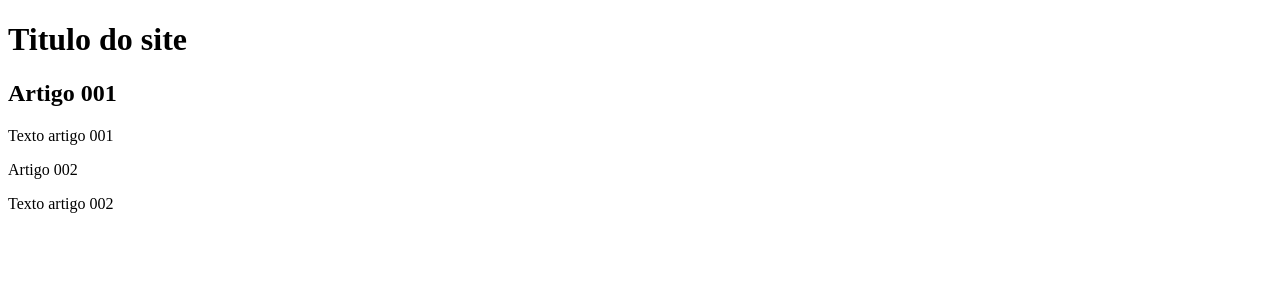
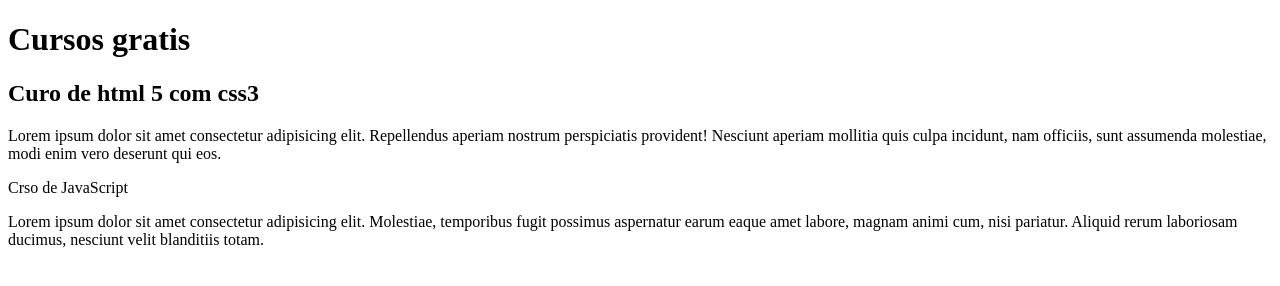
Before and after one commit to PhilipeHoop/projeto--site, a plain HTML site: page index.html in a window 1280 px wide. Drawn offline with Linux system fonts and the light colour scheme.

Commit message:
Comecei a digita o conteudo

```diff
--- a/index.html
+++ b/index.html
@@ -9,14 +9,14 @@
 <body>
   <main>
     <header>
-      <h1>Titulo do site</h1>
+      <h1>Cursos gratis</h1>
     </header>
     <article>
-      <h2>Artigo 001</h2>
-      <p>Texto artigo 001</p>
+      <h2>Curo de html 5 com css3</h2>
+      <p>Lorem ipsum dolor sit amet consectetur adipisicing elit. Repellendus aperiam nostrum perspiciatis provident! Nesciunt aperiam mollitia quis culpa incidunt, nam officiis, sunt assumenda molestiae, modi enim vero deserunt qui eos.</p>
     </article>
-    <article>Artigo 002</article>
-    <p>Texto artigo 002</p>
+    <article>Crso de JavaScript</article>
+    <p>Lorem ipsum dolor sit amet consectetur adipisicing elit. Molestiae, temporibus fugit possimus aspernatur earum eaque amet labore, magnam animi cum, nisi pariatur. Aliquid rerum laboriosam ducimus, nesciunt velit blanditiis totam.</p>
   </main>
 </body>
 </html>
```
